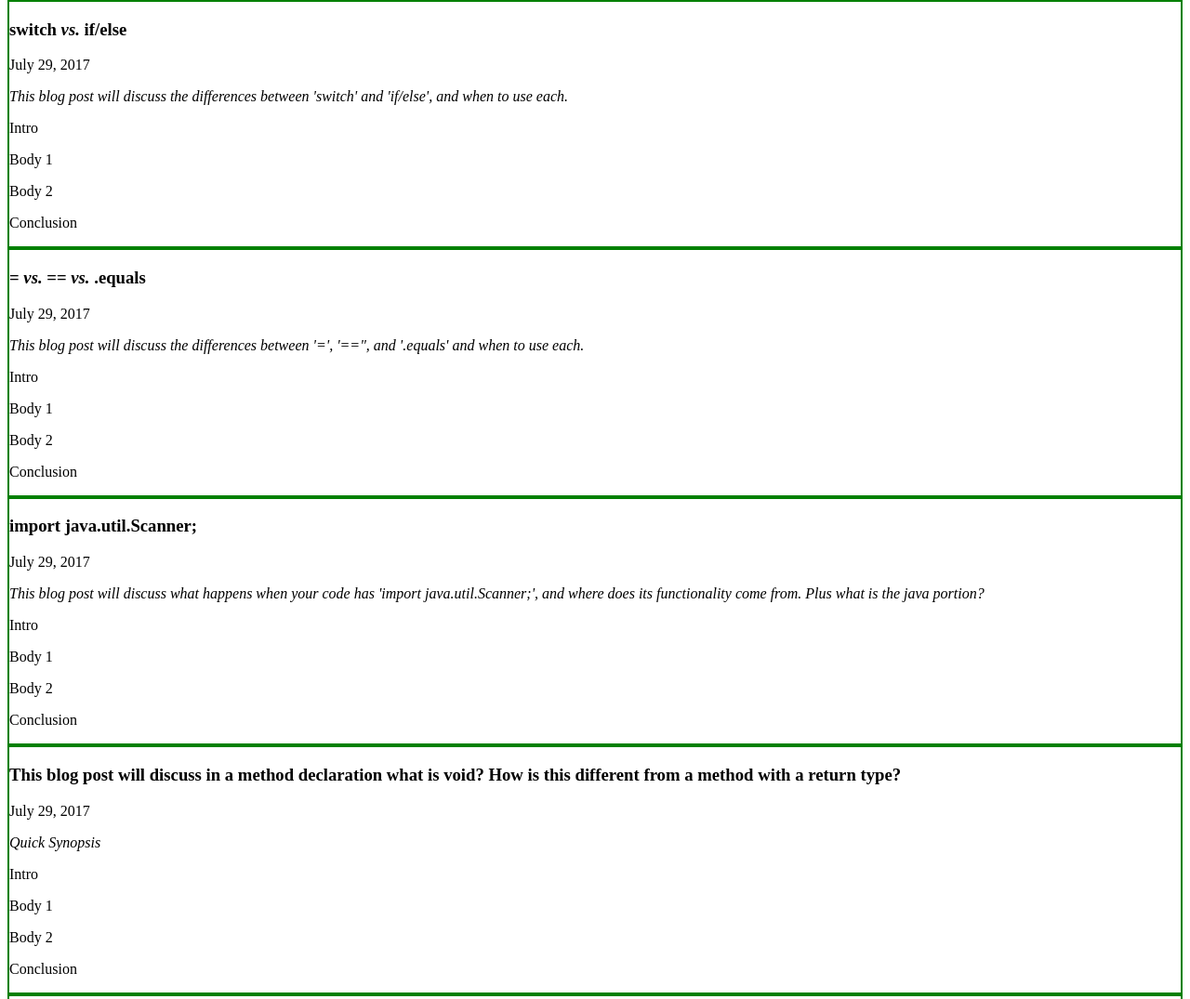
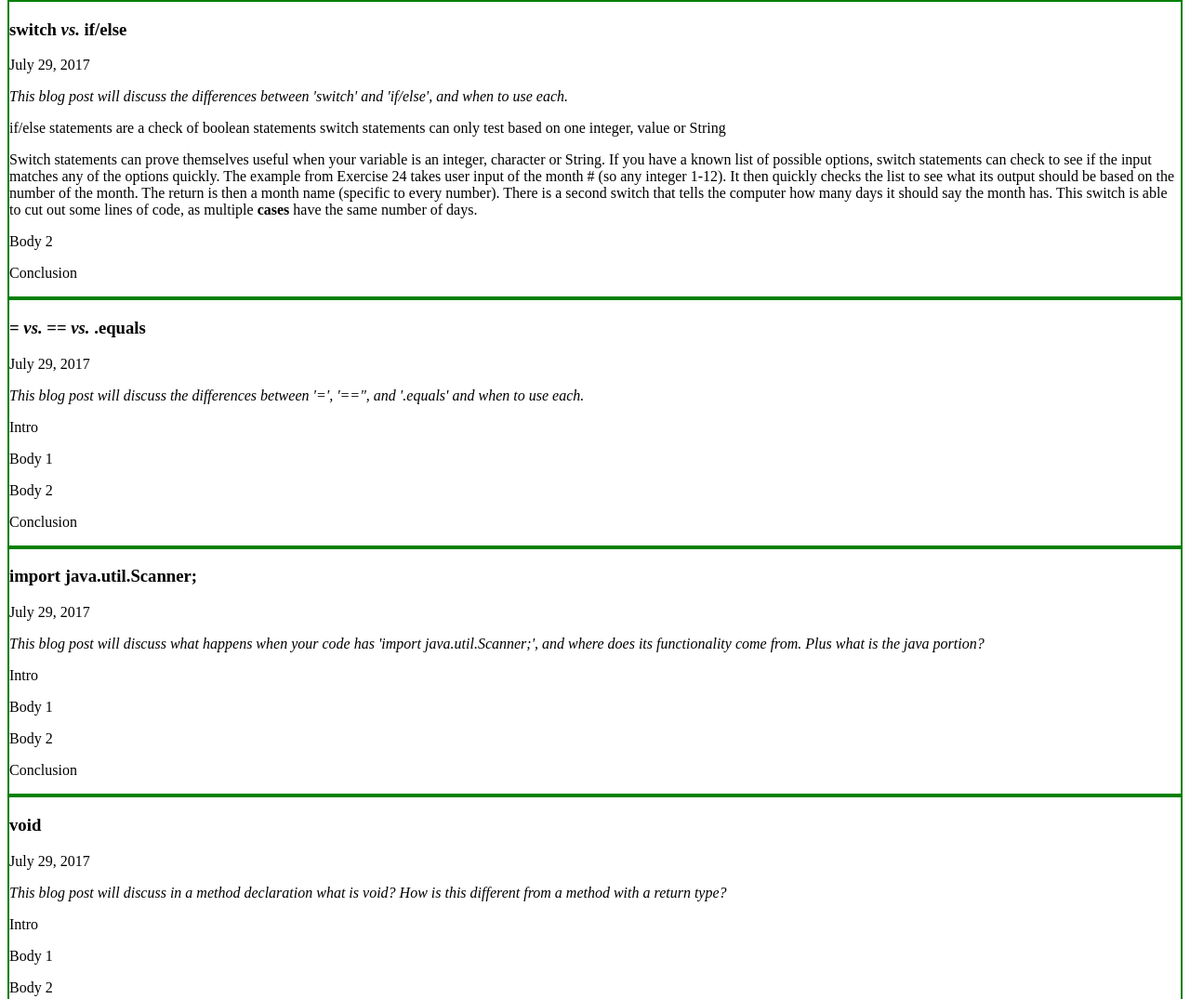
Before and after one commit to erernst/erernst.github.io, a plain HTML site: page index.html in a window 1280 px wide. Shown: the part 80-1155 px from the top of the page at 93% size. Drawn offline with Linux system fonts and the light colour scheme.

Commit message:
early updates check

```diff
--- a/index.html
+++ b/index.html
@@ -11,8 +11,8 @@
 			<h3> switch <em>vs.</em> if/else </h3>
 				<p> July 29, 2017</p>
 				<p> This blog post will discuss the differences between 'switch' and 'if/else', and when to use each. </p>
-				<p> Intro </p>
-				<p> Body 1 </p>
+				<p> if/else statements are a check of boolean statements switch statements can only test based on one integer, value or String</p>
+				<p> Switch statements can prove themselves useful when your variable is an integer, character or String. If you have a known list of possible options, switch statements can check to see if the input matches any of the options quickly. The example from Exercise 24 takes user input of the month # (so any integer 1-12). It then quickly checks the list to see what its output should be based on the number of the month. The return is then a month name (specific to every number). There is a second switch that tells the computer how many days it should say the month has. This switch is able to cut out some lines of code, as multiple <strong> cases </strong> have the same number of days. </p>
 				<p> Body 2 </p>
 				<p> Conclusion </p>
 		</div>
@@ -38,9 +38,9 @@
 		</div>
 
 		<div class="Fourth">
-			<h3> This blog post will discuss in a method declaration what is void? How is this different from a method with a return type? </h3>
+			<h3> void </h3>
 				<p> July 29, 2017</p>
-				<p> Quick Synopsis </p>
+				<p> This blog post will discuss in a method declaration what is void? How is this different from a method with a return type?  </p>
 				<p> Intro </p>
 				<p> Body 1 </p>
 				<p> Body 2 </p>
```
